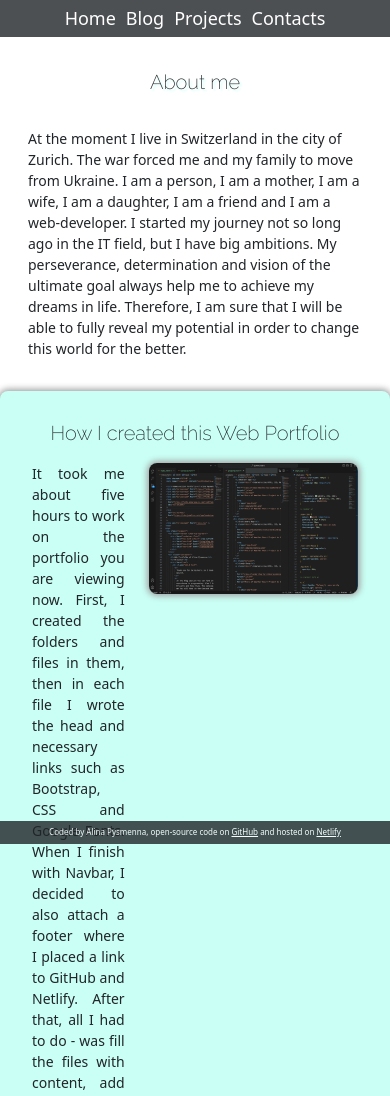
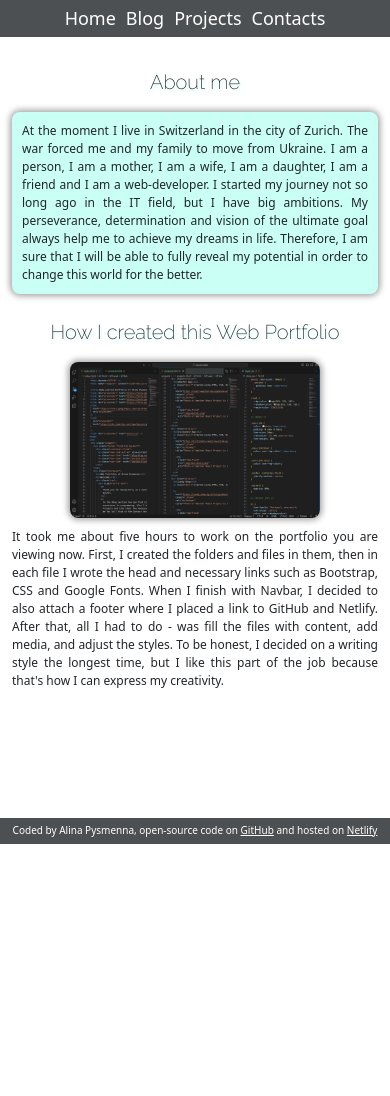
Before and after one commit to User-Alina-name/powercoders, a plain HTML site: page blog/blog.html in a window 390 px wide. Shown: the top 1096 px of the page. After the commit the page ends 844 px from the top, so only its background shows below. Drawn offline with nearby package versions, Linux system fonts and the light colour scheme.

Commit message:
fix blog content position

```diff
--- a/blog/blog.html
+++ b/blog/blog.html
@@ -28,41 +28,36 @@
         </div>
       </nav>
       <div class="container">
-        <div class="about-me">
         <h2>About me</h2>
-          <p class="p-3">
+        <p class="blog-about">
           At the moment I live in Switzerland in the city of Zurich. The war
           forced me and my family to move from Ukraine. I am a person, I am a
           mother, I am a wife, I am a daughter, I am a friend and I am a
           web-developer. I started my journey not so long ago in the IT field,
-            but I have big ambitions. My perseverance, determination and vision
-            of the ultimate goal always help me to achieve my dreams in life.
-            Therefore, I am sure that I will be able to fully reveal my
-            potential in order to change this world for the better.
+          but I have big ambitions. My perseverance, determination and vision of
+          the ultimate goal always help me to achieve my dreams in life.
+          Therefore, I am sure that I will be able to fully reveal my potential
+          in order to change this world for the better.
         </p>
-        </div>
-        <div class="row">
         <h2>How I created this Web Portfolio</h2>
-          <div class="col-4 text">
-            <p>
-              It took me about five hours to work on the portfolio you are
-              viewing now. First, I created the folders and files in them, then
-              in each file I wrote the head and necessary links such as
-              Bootstrap, CSS and Google Fonts. When I finish with Navbar, I
-              decided to also attach a footer where I placed a link to GitHub
-              and Netlify. After that, all I had to do - was fill the files with
-              content, add media, and adjust the styles. To be honest, I decided
-              on a writing style the longest time, but I like this part of the
-              job because that's how I can express my creativity.
-            </p>
-          </div>
-          <div class="col-8">
+        <div class="blog-content">
           <a href="/img/Screen.png" target="_blank">
             <img
-                class="img-fluid"
+              class="blog-img img-fluid"
               src="/img/Screen.png"
               alt="Screen of VSCoder"
           /></a>
+          <p class="text">
+            It took me about five hours to work on the portfolio you are viewing
+            now. First, I created the folders and files in them, then in each
+            file I wrote the head and necessary links such as Bootstrap, CSS and
+            Google Fonts. When I finish with Navbar, I decided to also attach a
+            footer where I placed a link to GitHub and Netlify. After that, all
+            I had to do - was fill the files with content, add media, and adjust
+            the styles. To be honest, I decided on a writing style the longest
+            time, but I like this part of the job because that's how I can
+            express my creativity.
+          </p>
         </div>
       </div>
       <footer class="fixed-bottom">
@@ -86,6 +81,5 @@
         </p>
       </footer>
     </div>
-    </div>
   </body>
 </html>
--- a/style.css
+++ b/style.css
@@ -1,6 +1,15 @@
+@media (max-width: 1000px) {
+  .blog-img {
+    width: 400px !important;
+  }
+}
+
 @media (max-width: 780px) {
   .project {
     padding: 20px !important;
+  }
+  .blog-img {
+    width: 250px !important;
   }
 }
 
@@ -27,27 +36,39 @@
   }
 
   p {
-    font-size: 14px;
+    font-size: 12px !important;
+  }
+
+  .blog-about {
+    padding: 10px !important;
+  }
+
+  .blog-img {
+    float: none !important;
+    margin: 0 0 10px 0 !important;
+  }
+
+  .blog-content {
+    display: flex;
+    flex-direction: column;
+    align-items: center;
   }
 
   footer.fixed-bottom {
-  padding-top: 5px;
+    padding-top: 5px;
   }
 
   footer p {
-    font-size: 8px;
+    font-size: 10px !important;
     margin-bottom: 6px;
   }
 }
-
 
 :root {
   --bg-color: rgb(201, 255, 245);
   --shadow-color: rgb(162, 162, 162);
   --main-color: #212529;
 }
-
-
 
 /* navbar */
 
@@ -68,6 +89,7 @@
 }
 
 .navbar .container-fluid {
+  display: flex;
   justify-content: center;
 }
 
@@ -87,12 +109,10 @@ h1 {
 .container {
   padding-top: 100px;
   padding-bottom: 100px;
-
 }
 
 h2 {
   font-family: "Raleway", sans-serif;
-
   text-align: center;
   font-weight: 200 !important;
   color: var(--main-color);
@@ -132,8 +152,29 @@ footer {
 }
 
 .text {
+  font-weight: 200;
+  font-size: 14px;
+  text-align: justify;
+}
+
+.blog-content {
+  display: flexbox;
+}
+
+.blog-about {
   text-align: justify;
   font-weight: 200;
+  box-shadow: 0 0 6px 2px var(--shadow-color);
+  background-color: var(--bg-color);
+  border-radius: 8px;
+  padding: 20px;
+}
+
+.blog-img {
+  display: flex;
+  float: right;
+  margin-left: 20px;
+  width: 600px;
 }
 
 .project {
```
Lines whose indentation alone changed are shown as unchanged.
